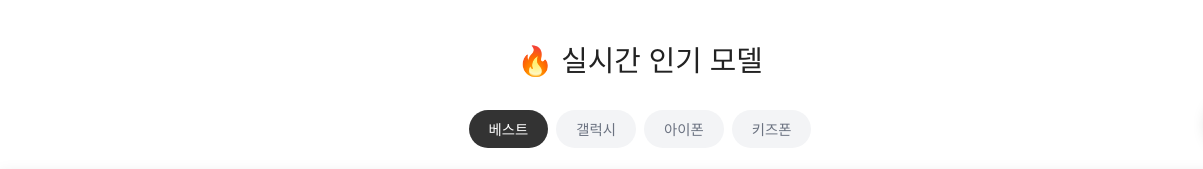
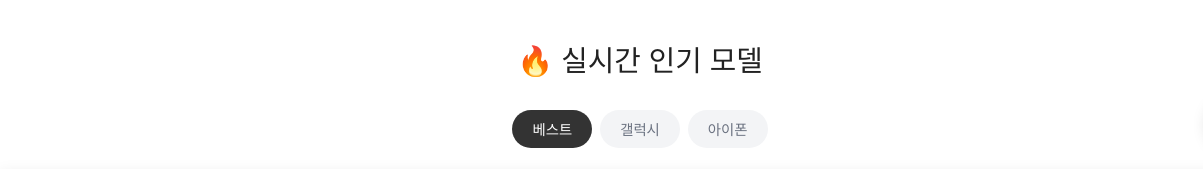
Before and after one commit to joara21291-ctrl/withu, a plain HTML site: page index.html in a window 1280 px wide. Shown: the part 562-731 px from the top of the page, 0-1203 px from the left. Drawn offline with nearby package versions, Linux system fonts and the light colour scheme; a web font is replaced by a local one.

Commit message:
Update index.html

```diff
--- a/index.html
+++ b/index.html
@@ -506,7 +506,6 @@
             <button class="tab-btn active" onclick="filterProducts('all', this)">베스트</button>
             <button class="tab-btn" onclick="filterProducts('galaxy', this)">갤럭시</button>
             <button class="tab-btn" onclick="filterProducts('iphone', this)">아이폰</button>
-            <button class="tab-btn" onclick="filterProducts('kids', this)">키즈폰</button>
         </div>
 
         <!-- 상품 그리드 -->
@@ -663,6 +662,7 @@
                     <h3 style="color:#555; font-size:0.9rem; font-weight:500;">아이폰 15</h3>
                     <div style="display:flex; align-items:baseline; gap:4px; margin-top:4px;">
                         <span style="color:#E6007E; font-weight:700; font-size:1.1rem;">0원</span>
+
                     </div>
                     <a href="https://open.kakao.com/o/sdWqcMOg" class="btn-card-consult" target="_blank">💬 견적 문의</a>
                 </div>
```
